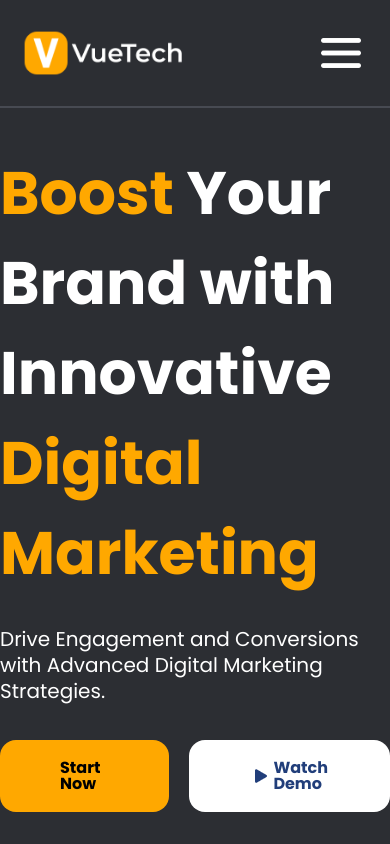
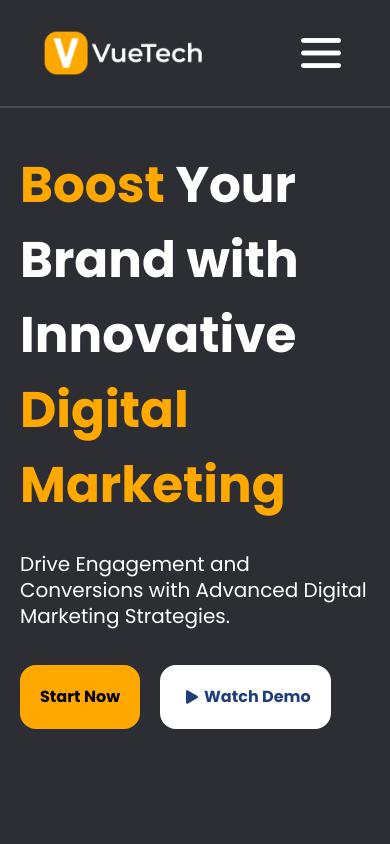
Before and after one commit to ecpieritz/vuetech, a Vue app: page / in a window 390 px wide. Built offline with nearby package versions, Linux system fonts and the light colour scheme.

Commit message:
feat: add responsive to App

```diff
--- a/src/App.vue
+++ b/src/App.vue
@@ -53,6 +53,10 @@ body {
   max-width: 1360px;
 
   padding: 0;
+
+  @media(max-width: 1024px) {
+    padding: 0 20px;
+  }
 }
 // ----------
 // End Default
@@ -95,6 +99,21 @@ button {
   font-size: 16px;
   line-height: 1;
   font-weight: 700;
+}
+
+@media(max-width: 780px) {
+  h1{
+    font-size: 50px;
+  }
+  h2{
+    font-size: 36px;
+  }
+  h3{
+    font-size: 28px;
+  }
+  h4{
+    font-size: 22px;
+  }
 }
 // ----------
 // End Texts
@@ -156,6 +175,14 @@ button {
       text-decoration: none;
     }
   }
+
+  @media(max-width: 780px) {
+    padding: 20px 40px;
+  }
+
+  @media(max-width: 460px) {
+    padding: 20px;
+  }
 }
 // ----------
 // End Btns
```
